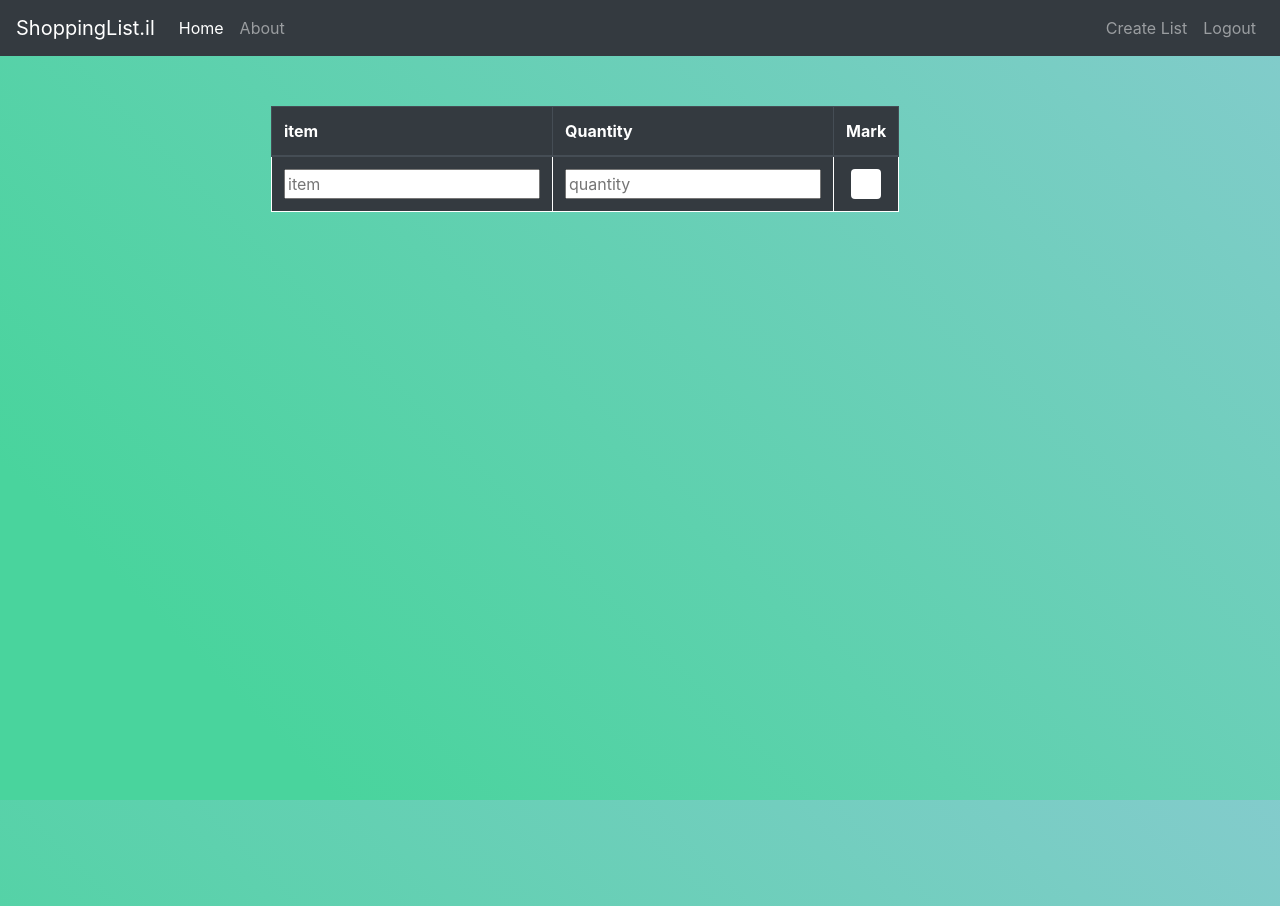
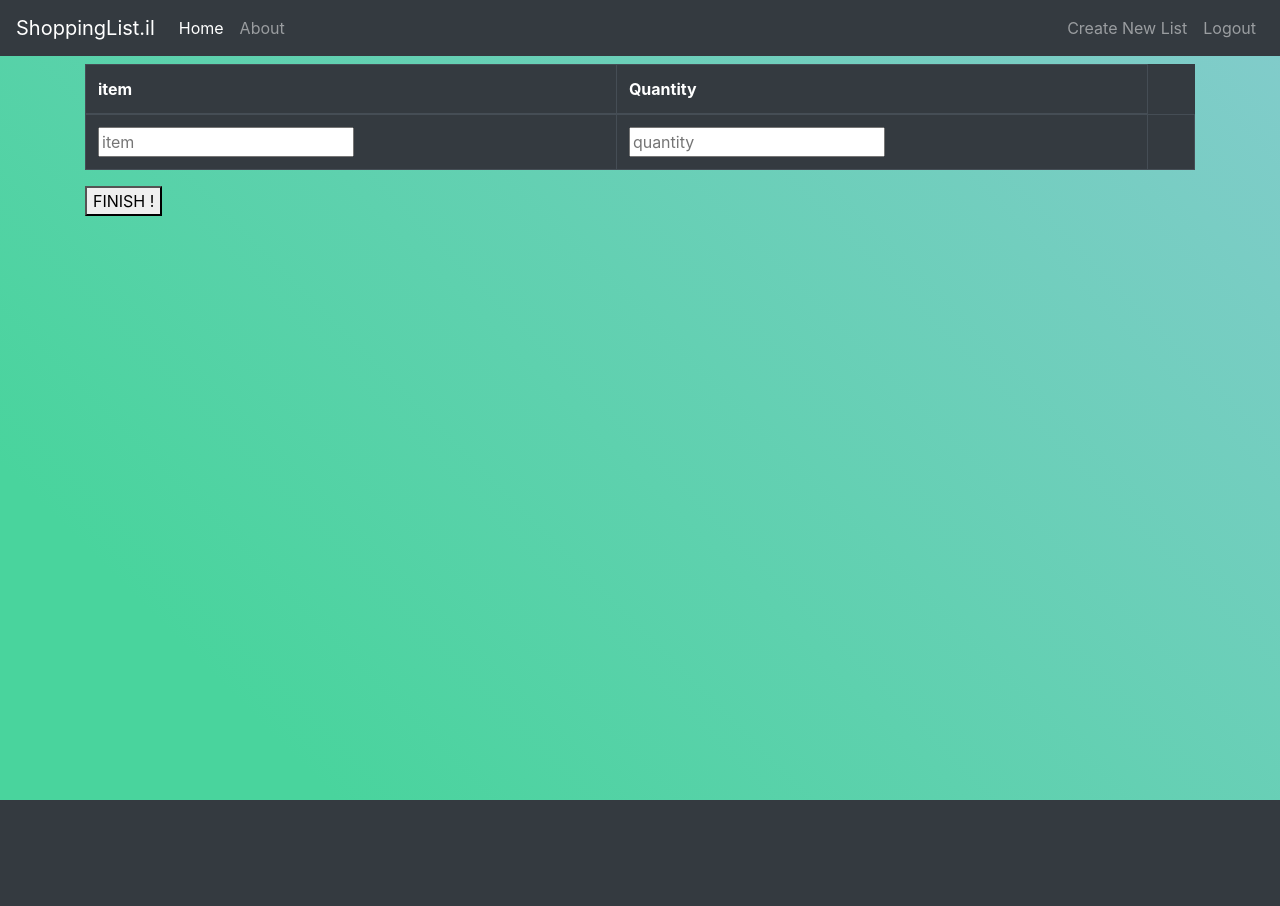
Before and after one commit to lironderi/lironDanielProject, a Flask app: page /first-list in a window 1280 px wide. After the commit the page ends 800 px from the top, so only its background shows below. Run offline with Flask 3, Linux system fonts and the light colour scheme; the visitor is signed in with stand-in values (Sample User, id 1); data that the repository does not hold is empty.

Commit message:
yishur kav

```diff
--- a/main.py
+++ b/main.py
@@ -21,29 +21,49 @@ def home_page():
 
 @app.route('/first-list', methods=['GET','POST'])
 def first_list_page():
+    user = session.get('user')
+    if not user:
+        return redirect(url_for('register'))
+    item = request.form.get('item')
+    quantity = request.form.get('quantity')
     if request.method == 'POST':
-        item = request.form.get('item')
-        quantity = request.form.get('quantity')
+        # ...
         if item and quantity:
-            db.items.insert_one({"item": item, "quantity": quantity})
-    return render_template('first-list.html')
+            user_items_collection = db[user['_id']]  # Use the user's username as collection name
+            user_items_collection.insert_one({"item": item, "quantity": quantity})
+
+    user_items_collection = db[user['username']]  # Use the user's username as collection name
+    items = user_items_collection.find()
+
+    return render_template('first-list.html', user=user, items=items)
 
 
+@app.route('/save-items', methods=['POST'])
+def save_items():
+    user = session.get('user')
+    if not user:
+        return "User not in session", 401
 
-@app.route('/list', methods=('GET', 'POST'))
-def list_page():
-    items = [
+    data = request.json
+    items = data.get('items')
 
-    ]
-    return render_template('list.html', items=items)
+    if items:
+        user_items_collection = db[user['_id']]  # Use the user's username as collection name
+        user_items_collection.insert_many(items)
+        return redirect(url_for('new_list'))
+    else:
+        return {"message": "No items provided"}, 400
+
+
+@app.route('/new_list', methods=('GET', 'POST'))
+def new_list_page():
+    return render_template('new_list.html')
 
 @app.route('/create-accont')
 def create_account():
     return render_template('create-account.html')
 
-@app.route('/login_page')
-def login_page():
-    return render_template('login.html')
+
 
 @app.route('/register', methods=['POST'])
 def register():
@@ -59,7 +79,18 @@ def register():
         print(f"An error occurred: {e}")
         return "An error occurred", 400
 
-    return redirect(url_for('login_page'))
+    user = db.users.find_one({"username": username, "password": password})
+    if user:
+        user['_id'] = str(user['_id'])
+        session['user'] = user # Add the username to the session
+        return redirect(url_for('first_list_page'))
+    else:
+        return "Invalid username or password", 401
+    # return redirect(url_for('login_page'))
+
+@app.route('/login_page')
+def login_page():
+    return render_template('login.html')
 
 @app.route('/login', methods=['POST'])
 def login():
@@ -72,7 +103,7 @@ def login():
 
     if user:
         session['username'] = username  # Add the username to the session
-        return redirect(url_for('first_list_page'))
+        return redirect(url_for('new_list_page'))
     else:
         return "Invalid username or password", 401
 
--- a/templates/base.html
+++ b/templates/base.html
@@ -35,9 +35,9 @@
             </li>
           </ul>
           <ul class="navbar-nav">
-            {% if session['username'] %}
+            {% if session['user'] %}
               <li class="nav-item">
-                <a class="nav-link" href="{{ url_for('first_list_page') }}">Create List</a>
+                <a class="nav-link" href="{{ url_for('new_list_page') }}">Create New List</a>
               </li>
               <li class="nav-item">
                 <a class="nav-link" href="{{ url_for('logout') }}">Logout</a>
--- a/templates/first-list.html
+++ b/templates/first-list.html
@@ -6,118 +6,40 @@ List page
 {% endblock %}
 {% block content %}
 <style>
-    .container {
-        display: flex;
-        justify-content: flex-start;
-        /* Aligns content to the left */
-        align-items: flex-start;
-        height: 100vh;
-    }
-
-    .table td,
-    .table th {
-        border: 1px solid white;
-    }
-
-    .mark-square {
-        margin: auto;
-        width: 30px;
-        height: 30px;
-        cursor: pointer;
-        background-color: white;
-        border-radius: 4px; /* Rounded corners */
-    }
-
-
-    .marked td {
-        position: relative;
-    }
-
-    .marked td::after {
-        content: "";
-        position: absolute;
-        top: 50%;
-        left: 0;
-        width: 100%;
-        height: 2px;
-        background-color:  #343a40;
-        transform: translateY(-50%);
-    }
-
+    /* ... Your existing styles ... */
 </style>
-<script>
-    document.addEventListener("DOMContentLoaded", function () {
-        const squares = document.querySelectorAll(".mark-square");
-
-        squares.forEach(square => {
-            square.addEventListener("click", function () {
-                const row = this.closest("tr");
-                row.classList.toggle("marked");
-            });
-        });
-    });
-</script>
-
 <div class="container">
-    <form action="/first-list" method="post">
+    <form id="item-form">
         <table class="table table-bordered table-dark">
             <thead>
                 <tr>
                     <th>item</th>
                     <th>Quantity</th>
-                    <th>Mark</th>
                 </tr>
             </thead>
             <tbody>
                 <tr class="data-row">
-                    <td><input class="data-input" type="text" placeholder="item"></td>
-                    <td><input class="data-input" type="text" placeholder="quantity"></td>
-                    <td>
-                        <div class="mark-square"></div>
-                    </td>
+                    <td><input class="data-input" type="text" name="item" placeholder="item"></td>
+                    <td><input class="data-input" type="text" name="quantity" placeholder="quantity"></td>
+                    <td><div class="mark-square"></div></td>
                 </tr>
             </tbody>
         </table>
     </form>
+
+    <!-- Finish Button -->
+    <button class="finish-button">FINISH !</button>
 </div>
-</div>
-<style>
-    body {
-        background-color: #212121;
-        color: white;
-    }
 
-    .container {
-        width: 60%;
-        /* Adjust the width as needed */
-        margin-top: 50px;
-        /* Adjust the margin-top as needed */
-    }
-
-    .table td,
-    .table th {
-        border: 1px solid white;
-    }
-
-    .marked {
-        background-color: #343a40;
-    }
-</style>
-</div>
 <script>
     document.addEventListener("DOMContentLoaded", function () {
         const container = document.querySelector(".container");
-        const dataInputs = document.querySelectorAll(".data-input");
+        const form = document.getElementById("item-form");
+        const finishButton = document.querySelector(".finish-button");
 
-        container.addEventListener("click", function (event) {
-            if (event.target.classList.contains("mark-square")) {
-                const row = event.target.closest("tr");
-                row.classList.toggle("marked");
-            }
-        });
-
-        container.addEventListener("keyup", function (event) {
+        container.addEventListener("keydown", function (event) {
             if (event.key === "Enter" && event.target.classList.contains("data-input")) {
+                event.preventDefault(); // Prevent the default behavior (form submission)
                 const newRow = createEmptyRow();
                 const currentRow = event.target.closest(".data-row");
                 const nextRow = currentRow.nextElementSibling;
@@ -132,14 +54,48 @@ List page
             }
         });
 
+        finishButton.addEventListener("click", function () {
+            const user = "{{ user.username }}";  // Get the username from the template context
+            const dataRows = document.querySelectorAll(".data-row");
+            const formData = [];
+
+            dataRows.forEach(row => {
+                const item = row.querySelector("input[name='item']").value;
+                const quantity = row.querySelector("input[name='quantity']").value;
+
+                if (item && quantity) {
+                    formData.push({ item, quantity });
+                }
+            });
+
+            // Send the data to the server
+            fetch("/save-items", {
+                method: "POST",
+                headers: {
+                    "Content-Type": "application/json"
+                },
+                body: JSON.stringify({
+                    user: user,
+                    items: formData
+                })
+            })
+            .then(response => response.json())
+            .then(data => {
+                console.log(data);  // Handle the response from the server if needed
+            })
+            .catch(error => {
+                console.error("Error:", error);
+            });
+        });
+
         function createEmptyRow() {
             const newRow = document.createElement("tr");
             newRow.classList.add("data-row");
             newRow.innerHTML = `
-      <td><input class="data-input" type="text"></td>
-      <td><input class="data-input" type="text"></td>
-      <td><div class="mark-square"></div></td>
-    `;
+                <td><input class="data-input" type="text" name="item"></td>
+                <td><input class="data-input" type="text" name="quantity"></td>
+                <td><div class="mark-square"></div></td>
+            `;
             return newRow;
         }
     });
--- a/templates/login-page.js
+++ /dev/null
@@ -1,3 +0,0 @@
-$('.message a').click(function(){
-    $('form').animate({height: "toggle", opacity: "toggle"}, "slow");
- });
```
Also changed, not shown: templates/new_list.html (renamed from templates/list.html, +2 -7 lines), templates/login-page.css (deleted).
